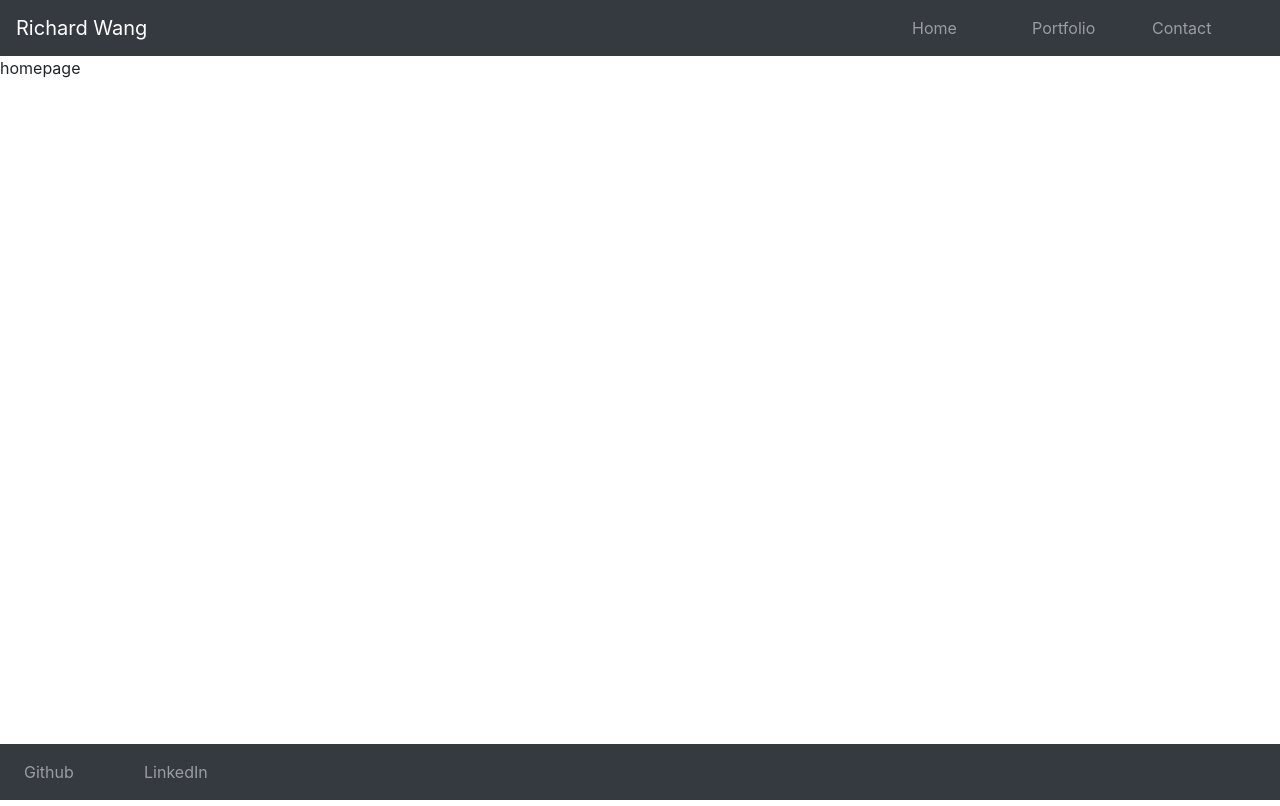
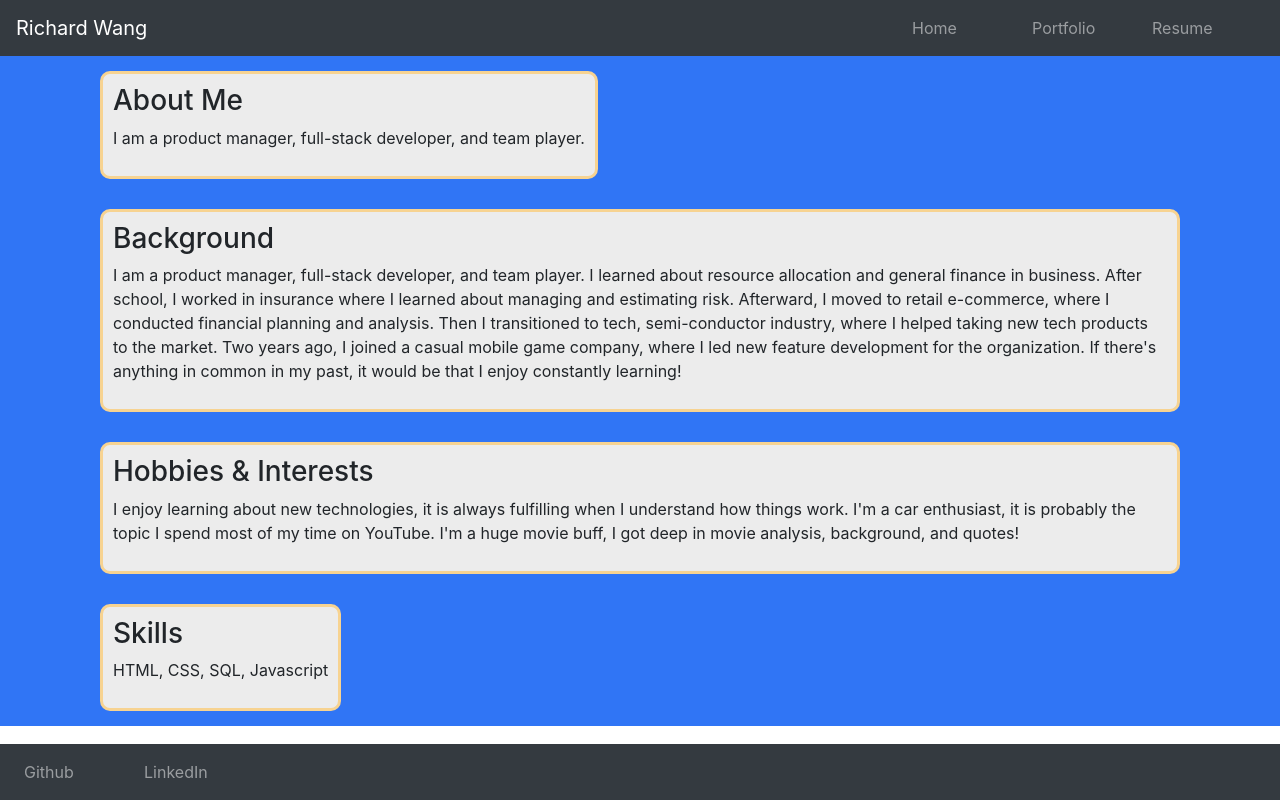
Before and after one commit to phaggio/react-portfolio, a React (Create React App) app: page / in a window 1280 px wide. Built offline with nearby package versions, Linux system fonts and the light colour scheme.

Commit message:
add about me and resume

```diff
--- a/src/App.js
+++ b/src/App.js
@@ -5,7 +5,7 @@ import Navbar from './components/Navbar';
 import Footer from './components/Footer';
 import Home from './pages/Home';
 import Portfolio from './pages/Portfolio';
-import Contact from './pages/Contact';
+import Resume from './pages/Resume';
 
 function App() {
   return (
@@ -15,7 +15,7 @@ function App() {
         <Switch>
           <Route exact path="/" component={Home} />
           <Route exact path="/portfolio" component={Portfolio} />
-          <Route exact path="/contact" component={Contact} />
+          <Route exact path="/resume" component={Resume} />
         </Switch>
       </div>
       <Footer />
--- a/src/components/Footer/index.js
+++ b/src/components/Footer/index.js
@@ -12,7 +12,7 @@ const Footer = () => {
       </button>
 
       <div className="collapse navbar-collapse" id="navbarSupportedContent">
-        <div id="main-navbar" class="navbar-nav" role="navigation">
+        <div id="main-navbar" className="navbar-nav" role="navigation">
           <a className="nav-item nav-link" href={"//https://github.com/phaggio"} rel="noopener noreferrer" target="_blank">Github</a>
           <a className="nav-item nav-link" href={"//https://www.linkedin.com/in/richard-c-wang/"}>LinkedIn</a>
 
--- a/src/components/Navbar/index.js
+++ b/src/components/Navbar/index.js
@@ -13,10 +13,10 @@ const Navbar = () => {
       </button>
 
       <div className="collapse navbar-collapse" id="navbarSupportedContent">
-        <div id="main-navbar" class="navbar-nav ml-auto" role="navigation">
+        <div id="main-navbar" className="navbar-nav ml-auto" role="navigation">
           <Link className="nav-item nav-link" to="/">Home</Link>
           <Link className="nav-item nav-link" to="/portfolio">Portfolio</Link>
-          <Link className="nav-item nav-link" to="/contact">Contact</Link>
+          <Link className="nav-item nav-link" to="/resume">Resume</Link>
 
         </div>
       </div>
--- a/src/json/about-me.json
+++ b/src/json/about-me.json
@@ -1,18 +1,18 @@
 [
   {
     "heading": "About Me",
-    "description": "I am a product manager, full-stack developer, and team player."
+    "paragraph": "I am a product manager, full-stack developer, and team player."
   },
   {
     "heading": "Background",
-    "description": "I am a product manager, full-stack developer, and team player. I learned about resource allocation and general finance in business. After school, I worked in insurance where I learned about managing and estimating risk. Afterward, I moved to retail e-commerce, where I conducted financial planning and analysis. Then I transitioned to tech, semi-conductor industry, where I helped taking new tech products to the market. Two years ago, I joined a casual mobile game company, where I led new feature development for the organization. If there's anything in common in my past, it would be that I enjoy constantly learning!"
+    "paragraph": "I am a product manager, full-stack developer, and team player. I learned about resource allocation and general finance in business. After school, I worked in insurance where I learned about managing and estimating risk. Afterward, I moved to retail e-commerce, where I conducted financial planning and analysis. Then I transitioned to tech, semi-conductor industry, where I helped taking new tech products to the market. Two years ago, I joined a casual mobile game company, where I led new feature development for the organization. If there's anything in common in my past, it would be that I enjoy constantly learning!"
   },
   {
     "heading": "Hobbies & Interests",
-    "description": "I enjoy learning about new technologies, it is always fulfilling when I understand how things work. I'm a car enthusiast, it is probably the topic I spend most of my time on YouTube. I'm a huge movie buff, I got deep in movie analysis, background, and quotes!"
+    "paragraph": "I enjoy learning about new technologies, it is always fulfilling when I understand how things work. I'm a car enthusiast, it is probably the topic I spend most of my time on YouTube. I'm a huge movie buff, I got deep in movie analysis, background, and quotes!"
   },
   {
     "heading": "Skills",
-    "description": ""
+    "paragraph": "HTML, CSS, SQL, Javascript"
   }
 ]
--- a/src/pages/Contact.js
+++ /dev/null
@@ -1,7 +0,0 @@
-import React from 'react';
-
-const Contact = () =>
-  <div>
-    {`Coming soon!`}
-  </div>
-export default Contact;
--- /dev/null
+++ b/src/pages/Home.css
@@ -0,0 +1,11 @@
+.paragraph {
+  background-color: #ececec;
+  border: 3px solid #f7d391;
+  border-radius: 10px;
+  padding: 10px;
+  margin: 15px;
+}
+
+.background {
+  background-color: #3075f5;
+}
--- a/src/pages/Home.js
+++ b/src/pages/Home.js
@@ -1,9 +1,25 @@
 import React from 'react';
+import aboutMe from '../json/about-me.json';
+import { Col, Row, Container } from '../components/Grid';
+import './Home.css';
 
 const Home = () => {
   return (
-    <div>
-      {`homepage`}
+    <div className="background">
+      <Container>
+        <Col size="12">
+          {
+            aboutMe.map(item =>
+              <Row>
+                <div className="paragraph">
+                  <h3>{item.heading}</h3>
+                  <p>{item.paragraph}</p>
+                </div>
+              </Row>
+            )
+          }
+        </Col>
+      </Container>
     </div>
   )
 }
--- /dev/null
+++ b/src/pages/Resume.js
@@ -0,0 +1,20 @@
+import React from 'react';
+
+const Resume = () => {
+  return (
+
+    <iframe
+      className=""
+      src={"https://docs.google.com/gview?url=https://raw.githubusercontent.com/phaggio/resume/master/RichardWangResume.pdf&embedded=true"}
+      width="100%"
+      height="700px"
+      title="Richard Wang"
+    ></iframe>
+  )
+}
+
+
+
+
+
+export default Resume;
```
